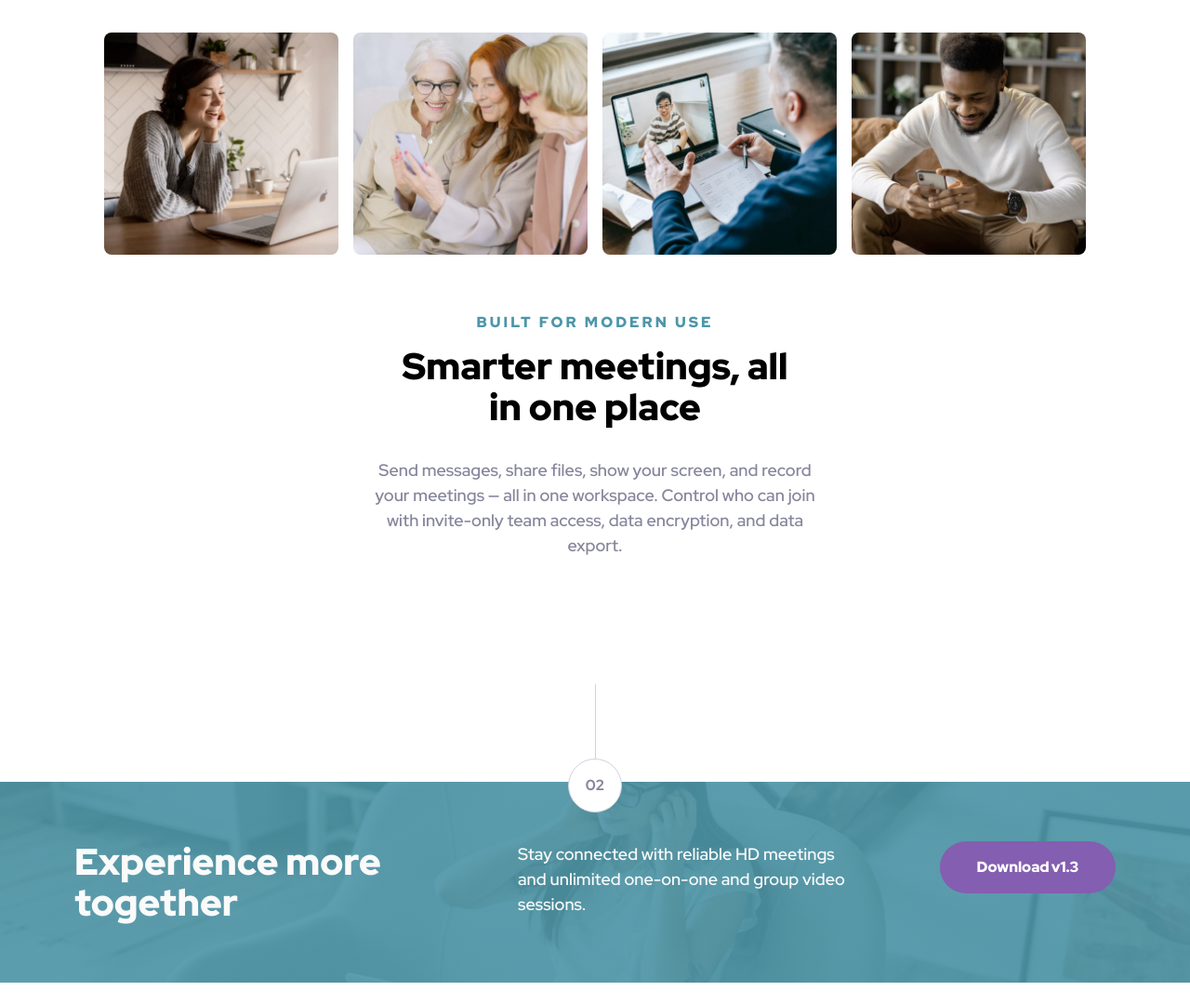
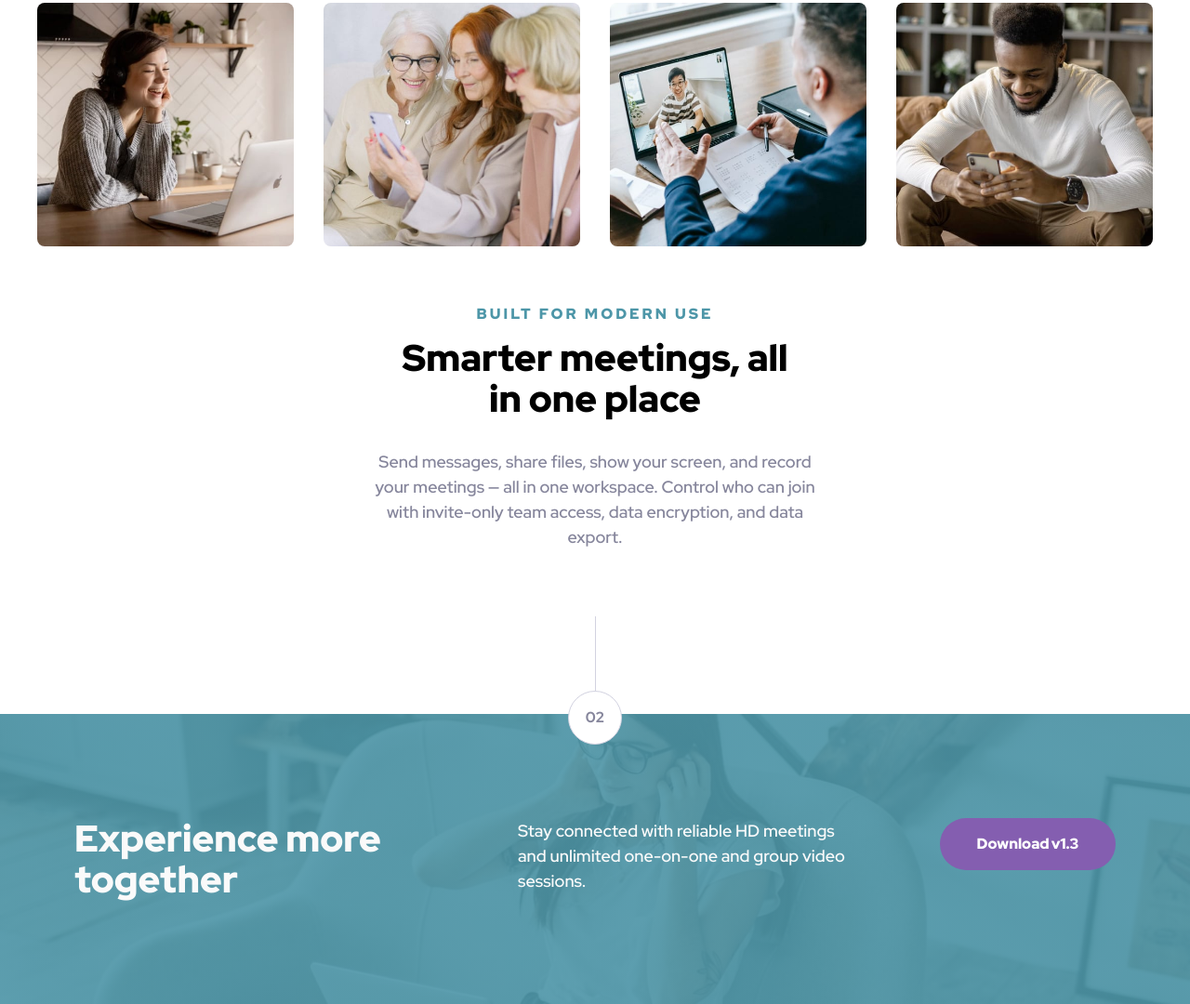
Before and after one commit to angel-retry/meet-landing-page, a plain HTML site: page index.html in a window 1280 px wide. Shown: the part 795-1875 px from the top of the page at 93% size. Before the commit the page ends 1852 px from the top, so only its background shows below. Drawn offline with Linux system fonts and the light colour scheme.

Commit message:
change padding and margin

```diff
--- a/css/style.css
+++ b/css/style.css
@@ -270,6 +270,7 @@ footer button {
   .image-container {
     grid-template-columns: repeat(4, 1fr);
     grid-template-rows: 1fr;
+    gap: 32px;
   }
 
   .footer-description-container {
@@ -336,7 +337,9 @@ footer button {
   }
 
   .features-section {
-    margin: 56px 80px 72px 80px;
+    margin: 56px auto 72px auto;
+    padding: 0;
+    max-width: 1200px;
   }
 
   .description-container-title p {
@@ -357,6 +360,8 @@ footer button {
     flex-direction: row;
     align-items: start;
     gap: 32px;
+
+    margin: 112px auto;
   }
 
   .footer-description-container h3 {
```
